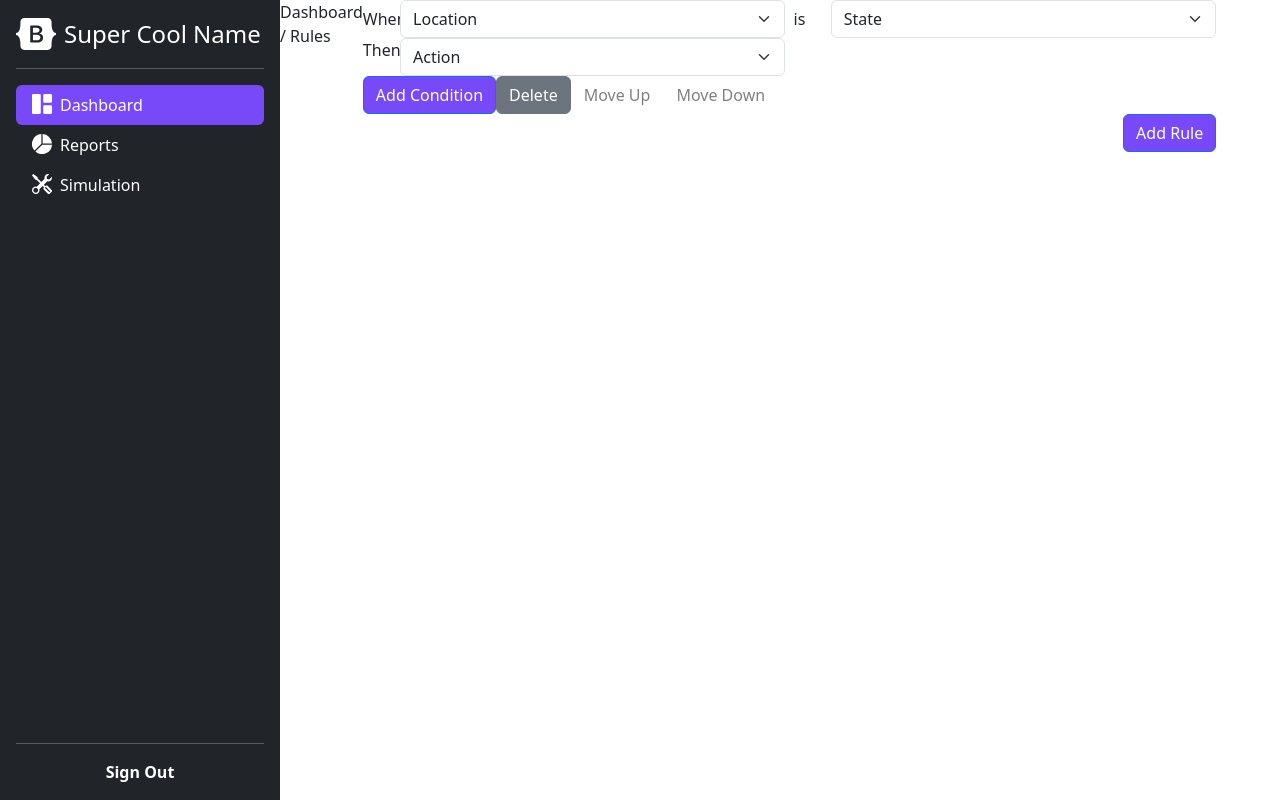
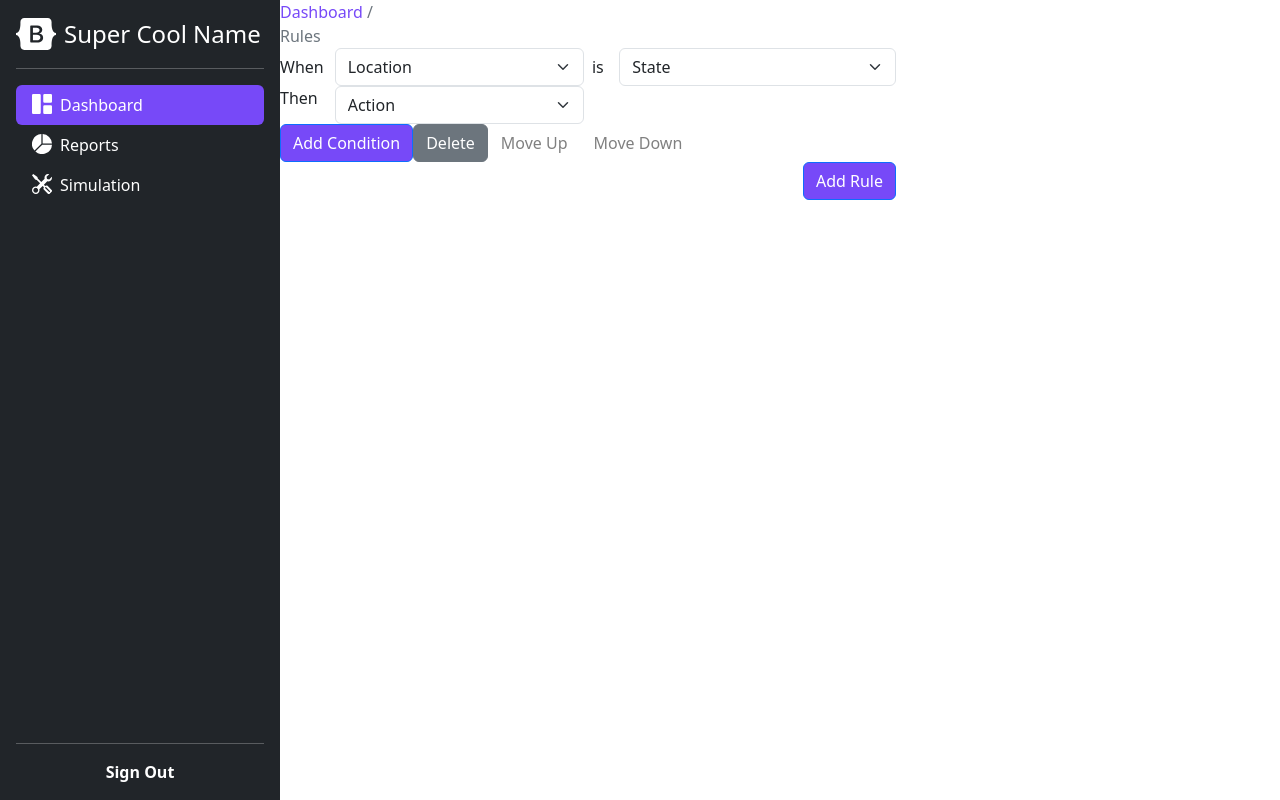
Before and after one commit to Access-Point-Program/cohort-3-rules-engine-admin, an Angular app in the folder front-end/: page / in a window 1280 px wide. Built offline with nearby package versions, Linux system fonts and the light colour scheme.

Commit message:
dashboard path implemented

```diff
--- a/front-end/src/app/app.component.html
+++ b/front-end/src/app/app.component.html
@@ -1,12 +1,12 @@
-<main class="d-flex flex-nowrap">
-    <app-sidebar class="d-flex flex-column flex-shrink-0 p-3 text-bg-dark col-sm-3" style="width: 280px;"></app-sidebar>
+<app-sidebar class="d-flex flex-column flex-shrink-0 p-3 text-bg-dark col-sm-3" style="width: 280px;"></app-sidebar>
+<div class="col-sm-9">
     <div class="row">
         <app-dashboard-path></app-dashboard-path>
     </div>
-    <div class="col-sm-8">
+    <div class="row col-sm-8">
         <div>
             <app-rules-component id="rulesComponent" *ngFor="let rule of ruleset" [priority]="ruleset.indexOf(rule)"></app-rules-component>
         </div>
         <app-add-new-rule-button id="ruleButton" (click)="onAddRuleClick()"></app-add-new-rule-button>
     </div>
-</main>
+</div>
--- a/front-end/src/app/conditions/when/when.component.html
+++ b/front-end/src/app/conditions/when/when.component.html
@@ -1,8 +1,8 @@
 <div id="whenCondition" class="whenComponent row">
-  <div class="col-1">
+  <div class="col-2">
     <label class="when col-form-label" for="whenSelectBox">When</label>
   </div>
-  <div class="col-11">
+  <div class="col-10">
     <select class="form-select" id="whenSelectBox" #selectedValue (change)="setReturnedValue(selectedValue.value)">
       <option value="" disabled selected hidden>Location</option>
       <option class="whenDropdownOptions" *ngFor="let fact of factType" id="whenFact{{fact}}">
--- a/front-end/src/app/dashboard-path/dashboard-path.component.html
+++ b/front-end/src/app/dashboard-path/dashboard-path.component.html
@@ -1,12 +1,7 @@
-<Span>
-    <a href="#" class="nav-link active">
-        Dashboard
-    </a>
+<div style="width: 135px;">
+    <a href="#" class="nav-link active" style="color:#6C757D"><span style="color:#7749F8"> Dashboard </span> / Rules </a>
     <!-- Breaking code ports:
         subject to change
         API: 9030
         UI: 4200 -->
-    <p>
-    / Rules
-    </p>
-</Span>
+</div>
--- a/front-end/src/app/rules-component/rules-component.component.html
+++ b/front-end/src/app/rules-component/rules-component.component.html
@@ -1,4 +1,4 @@
-<conditions #condition class="conditionsComponent" *ngFor="let condition of conditionCounter"></conditions>
+<conditions #condition class="conditionsComponent" *ngFor="let condition of conditionCounter" style="padding-bottom: 100px;"></conditions>
 <then-event></then-event>
 <span>
     <app-create-new-condition id="conditionButton"></app-create-new-condition>
--- a/front-end/src/app/then/then.component.html
+++ b/front-end/src/app/then/then.component.html
@@ -1,10 +1,10 @@
 <div class="align-items-center row g-2">
   <div class="col-sm-6">
     <div class="thenComponent row">
-      <div class="col-1">
+      <div class="col-2">
         <label class="then" for="thenSelectBox">Then</label>
       </div>
-      <div class="col-11">
+      <div class="col-10">
         <select class="form-select" id="thenSelectBox" #selectedValue (change)="setReturnedValue(selectedValue.value)">
           <option value="" disabled selected hidden>Action</option>
           <option class="thenDropdownOptions" *ngFor="let event of eventType" id="thenEvent{{event}}">
--- a/front-end/src/index.html
+++ b/front-end/src/index.html
@@ -8,6 +8,8 @@
   <link rel="icon" type="image/x-icon" href="favicon.ico">
 </head>
 <body>
-  <app-root></app-root>
+  <main>
+    <app-root class="d-flex flex-nowrap"></app-root>
+  </main>
 </body>
 </html>
```
